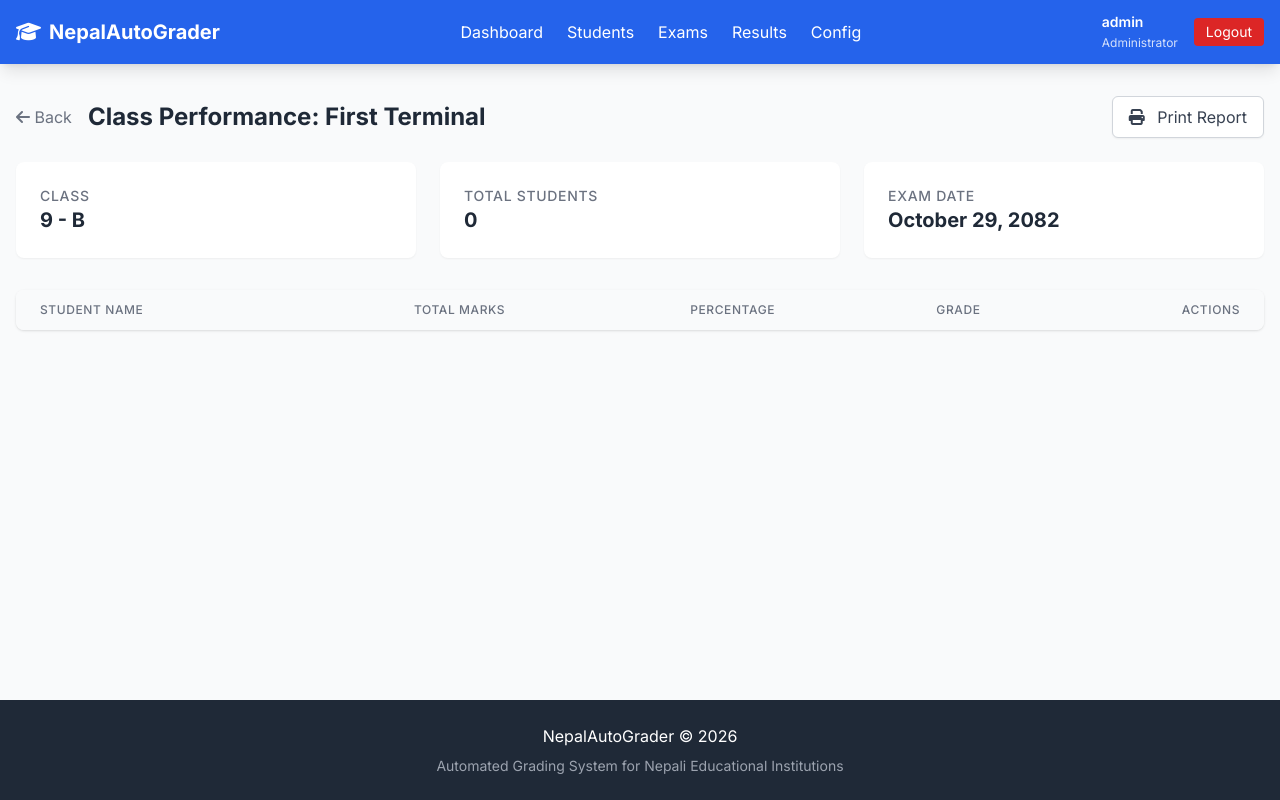
After one commit to sameer9860/Auto-Grader, a Django app: page /reports/class/2/exam/1/ in a window 1280 px wide. The commit adds this page. Run offline with Django 4.2, Linux system fonts and the light colour scheme; a user stored in the database is signed in; data comes from the database, SQL or seed files in the repository; both versions use the stored data as it was after the commit; lists and menus that the app fills with data are empty; some libraries are stand-ins or nearby versions.

Commit message:
Fixed:Report card

```diff
--- a/reports/urls.py
+++ b/reports/urls.py
@@ -4,6 +4,7 @@ from . import views
 app_name = 'reports'
 
 urlpatterns = [
+    path('', views.ExamResultListView.as_view(), name='exam_result_list'),
     path('student/<int:student_id>/exam/<int:exam_id>/', views.StudentResultView.as_view(), name='student_result'),
     path('class/<int:class_id>/exam/<int:exam_id>/', views.ClassResultView.as_view(), name='class_result'),
 ]
--- a/reports/views.py
+++ b/reports/views.py
@@ -1,5 +1,5 @@
 from django.shortcuts import render, get_object_or_404
-from django.views.generic import TemplateView
+from django.views.generic import TemplateView, ListView
 from django.contrib.auth.mixins import LoginRequiredMixin
 from students.models import Student, Class
 from exams.models import Exam
@@ -83,3 +83,10 @@ class ClassResultView(LoginRequiredMixin, TemplateView):
         context['student_results'] = student_results
 
         return context
+
+class ExamResultListView(LoginRequiredMixin, ListView):
+    """View to list all exams for result viewing"""
+    model = Exam
+    template_name = 'reports/exam_result_list.html'
+    context_object_name = 'exams'
+    ordering = ['-exam_date']
--- a/templates/base.html
+++ b/templates/base.html
@@ -1,6 +1,7 @@
 {% load static %}
 <!DOCTYPE html>
 <html lang="en">
+
 <head>
     <meta charset="UTF-8">
     <meta name="viewport" content="width=device-width, initial-scale=1.0">
@@ -37,6 +38,7 @@
 
     {% block extra_head %}{% endblock %}
 </head>
+
 <body class="bg-gray-50 font-sans text-gray-800 min-h-screen flex flex-col">
     <!-- Navbar -->
     <nav class="bg-primary text-white shadow-lg print:hidden">
@@ -54,6 +56,7 @@
                     <a href="{% url 'grading:dashboard' %}" class="hover:text-gray-200 transition">Dashboard</a>
                     <a href="{% url 'students:student_list' %}" class="hover:text-gray-200 transition">Students</a>
                     <a href="{% url 'exams:exam_list' %}" class="hover:text-gray-200 transition">Exams</a>
+                    <a href="{% url 'reports:exam_result_list' %}" class="hover:text-gray-200 transition">Results</a>
                     <a href="{% url 'grading:grading_config' %}" class="hover:text-gray-200 transition">Config</a>
                 </div>
 
@@ -66,7 +69,8 @@
 
                     <form action="{% url 'accounts:logout' %}" method="post" class="inline">
                         {% csrf_token %}
-                        <button type="submit" class="bg-secondary hover:bg-red-700 text-white px-3 py-1 rounded text-sm transition transition-colors">
+                        <button type="submit"
+                            class="bg-secondary hover:bg-red-700 text-white px-3 py-1 rounded text-sm transition transition-colors">
                             Logout
                         </button>
                     </form>
@@ -84,7 +88,8 @@
     {% if messages %}
     <div class="container mx-auto px-4 mt-4 print:hidden">
         {% for message in messages %}
-        <div class="p-4 rounded-md mb-2 {% if message.tags == 'error' %}bg-red-100 text-red-700{% elif message.tags == 'success' %}bg-green-100 text-green-700{% else %}bg-blue-100 text-blue-700{% endif %}">
+        <div
+            class="p-4 rounded-md mb-2 {% if message.tags == 'error' %}bg-red-100 text-red-700{% elif message.tags == 'success' %}bg-green-100 text-green-700{% else %}bg-blue-100 text-blue-700{% endif %}">
             {{ message }}
         </div>
         {% endfor %}
@@ -107,4 +112,5 @@
     <!-- Scripts -->
     {% block extra_scripts %}{% endblock %}
 </body>
+
 </html>
--- a/templates/exams/take_exam.html
+++ b/templates/exams/take_exam.html
@@ -32,7 +32,7 @@
                         class="w-full rounded-md border-gray-300 shadow-sm focus:border-primary focus:ring focus:ring-primary focus:ring-opacity-50">
                         <option value="">-- Select Student --</option>
                         {% for student in students %}
-                        <option value="{{ student.pk }}" {% if form.student.value==student.pk %}selected{% endif %}>
+                        <option value="{{ student.pk }}" {% if form.student.value == student.pk %}selected{% endif %}>
                             {{ student.name }} ({{ student.roll_no }})
                         </option>
                         {% endfor %}
--- /dev/null
+++ b/templates/reports/class_result.html
@@ -0,0 +1,88 @@
+{% extends 'base.html' %}
+
+{% block title %}Class Result - {{ exam.name }}{% endblock %}
+
+{% block content %}
+<div class="flex justify-between items-center mb-6">
+    <div class="flex items-center">
+        <a href="{% url 'reports:exam_result_list' %}" class="text-gray-500 hover:text-gray-700 mr-4">
+            <i class="fas fa-arrow-left"></i> Back
+        </a>
+        <h1 class="text-2xl font-bold text-gray-800">Class Performance: {{ exam.name }}</h1>
+    </div>
+    <div class="print:hidden">
+        <button onclick="window.print()"
+            class="bg-white border border-gray-300 text-gray-700 px-4 py-2 rounded-md hover:bg-gray-50 shadow-sm transition">
+            <i class="fas fa-print mr-2"></i> Print Report
+        </button>
+    </div>
+</div>
+
+<!-- Class Summary -->
+<div class="grid grid-cols-1 md:grid-cols-3 gap-6 mb-8">
+    <div class="bg-white p-6 rounded-lg shadow-sm">
+        <p class="text-sm font-medium text-gray-500 uppercase tracking-wider">Class</p>
+        <p class="text-xl font-bold text-gray-800">{{ student_class.name }} - {{ student_class.section }}</p>
+    </div>
+    <div class="bg-white p-6 rounded-lg shadow-sm">
+        <p class="text-sm font-medium text-gray-500 uppercase tracking-wider">Total Students</p>
+        <p class="text-xl font-bold text-gray-800">{{ student_results|length }}</p>
+    </div>
+    <div class="bg-white p-6 rounded-lg shadow-sm">
+        <p class="text-sm font-medium text-gray-500 uppercase tracking-wider">Exam Date</p>
+        <p class="text-xl font-bold text-gray-800">{{ exam.exam_date|date:"F j, Y" }}</p>
+    </div>
+</div>
+
+<!-- Results Table -->
+<div class="bg-white rounded-lg shadow overflow-hidden">
+    <table class="min-w-full divide-y divide-gray-200">
+        <thead class="bg-gray-50">
+            <tr>
+                <th class="px-6 py-3 text-left text-xs font-medium text-gray-500 uppercase tracking-wider">Student Name
+                </th>
+                <th class="px-6 py-3 text-center text-xs font-medium text-gray-500 uppercase tracking-wider">Total Marks
+                </th>
+                <th class="px-6 py-3 text-center text-xs font-medium text-gray-500 uppercase tracking-wider">Percentage
+                </th>
+                <th class="px-6 py-3 text-center text-xs font-medium text-gray-500 uppercase tracking-wider">Grade</th>
+                <th
+                    class="px-6 py-3 text-right text-xs font-medium text-gray-500 uppercase tracking-wider print:hidden">
+                    Actions</th>
+            </tr>
+        </thead>
+        <tbody class="bg-white divide-y divide-gray-200">
+            {% for report in student_results %}
+            <tr class="hover:bg-gray-50 transition">
+                <td class="px-6 py-4 whitespace-nowrap">
+                    <div class="flex items-center">
+                        <div>
+                            <div class="text-sm font-medium text-gray-900">{{ report.student.name }}</div>
+                            <div class="text-xs text-gray-500">Roll No: {{ report.student.roll_no }}</div>
+                        </div>
+                    </div>
+                </td>
+                <td class="px-6 py-4 whitespace-nowrap text-center text-sm font-medium text-gray-900">
+                    {{ report.total_marks }}
+                </td>
+                <td class="px-6 py-4 whitespace-nowrap text-center text-sm text-gray-500">
+                    {{ report.percentage|floatformat:1 }}%
+                </td>
+                <td class="px-6 py-4 whitespace-nowrap text-center">
+                    <span class="px-2 py-1 text-xs font-bold rounded
+                        {% if report.grade == 'A+' or report.grade == 'A' %}bg-green-100 text-green-700
+                        {% elif report.grade == 'NG' %}bg-red-100 text-red-700
+                        {% else %}bg-blue-100 text-blue-700{% endif %}">
+                        {{ report.grade }}
+                    </span>
+                </td>
+                <td class="px-6 py-4 whitespace-nowrap text-right text-sm font-medium print:hidden">
+                    <a href="{% url 'reports:student_result' report.student.id exam.id %}"
+                        class="text-primary hover:text-blue-900">View Detailed</a>
+                </td>
+            </tr>
+            {% endfor %}
+        </tbody>
+    </table>
+</div>
+{% endblock %}
```
Also changed, not shown: fix_templates.py (added, +29 -0 lines), templates/exams/question_form.html (+4 -4 lines), templates/reports/exam_result_list.html (added, +52 -0 lines), templates/reports/student_result.html (added, +142 -0 lines), db.sqlite3.
